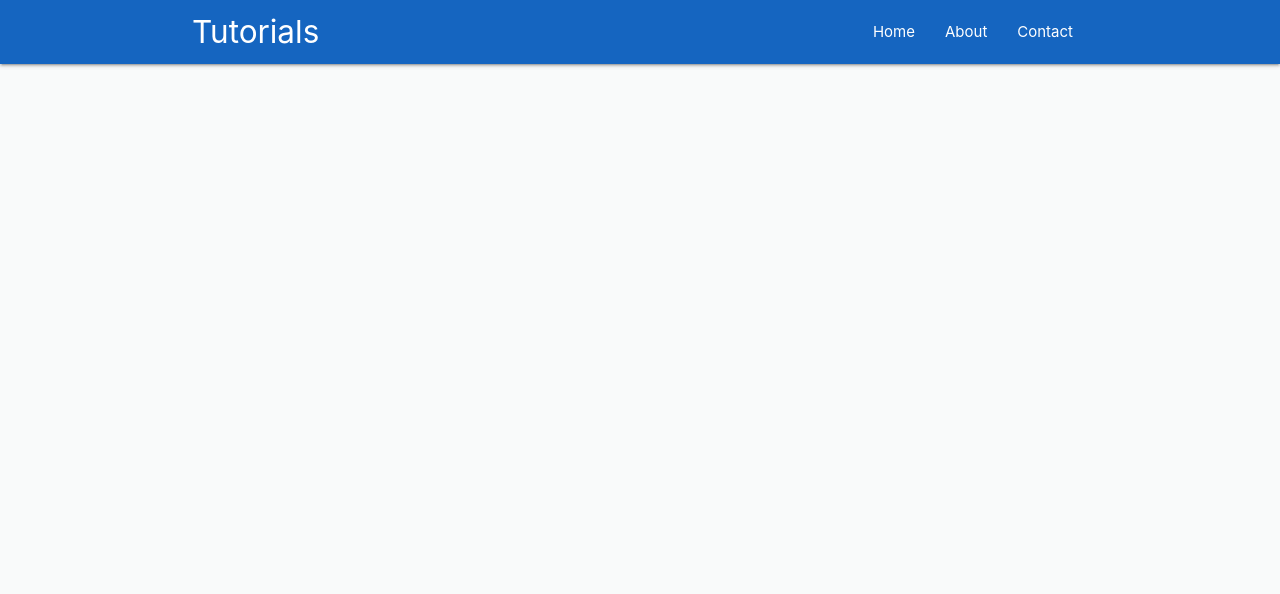
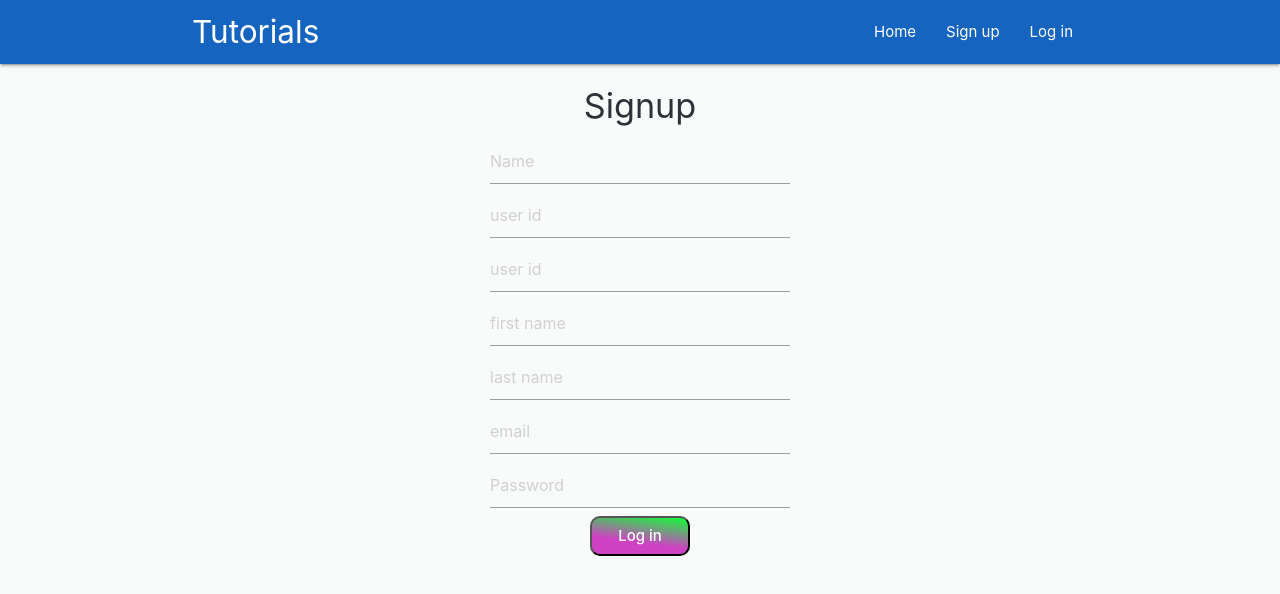
Before and after one commit to WebAhead7/tutorialfront, a React (Create React App) app: page /signup in a window 1280 px wide. Shown: the top 594 px of the page. Built offline with nearby package versions, Linux system fonts and the light colour scheme; no server answers.

Commit message:
adds the auth componenets

```diff
--- a/src/App.js
+++ b/src/App.js
@@ -9,6 +9,8 @@ import Home from "./components/Home";
 import React, { useState, useEffect } from "react";
 import { getTutorials } from "./components/Api/Api";
 import EditTutorial from "./components/EditTutorial";
+import Signup from "./components/Signup";
+import Login from "./components/Login";
 
 function App() {
   const [list, setList] = useState(null);
@@ -22,8 +24,8 @@ function App() {
 
       {/* who is logged in maybe here inside Navbar --> countItems={cart.length} */}
       <Route exact path="/" component={() => <Tutorials list={list} />} />
-      <Route path="/contact" component={Contact} />
-      <Route path="/about" component={About} />
+      <Route path="/login" component={Login} />
+      <Route path="/signup" component={Signup} />
     </BrowserRouter>
   );
 }
--- a/src/components/Login/index.jsx
+++ b/src/components/Login/index.jsx
@@ -1,7 +1,52 @@
 import React from 'react';
 
 const Login = () => {
-  return <h4>Login </h4>;
+  return <div>
+
+    <h4>Login </h4>
+    <form >
+      <div className="name">
+        <input
+          type="text"
+          name="name"
+          placeholder="Name"
+          style={{ width: '300px' }}
+          // onChange={/*handleChange*/}
+          autoComplete="off"
+        />
+
+        {/* {errors.name.length > 0 && (
+          <span className="error">{errors.name}</span>
+        )} */}
+      </div>
+
+
+      <div className="password">
+        <input
+          type="password"
+          name="password"
+          placeholder="Password"
+          style={{ width: '300px' }}
+        // onChange={/*handleChange*/}
+        />
+
+        {/* {errors.password.length > 0 && (
+          <span className="error">{errors.password}</span>
+        )} */}
+      </div>
+
+
+
+      {/* <div className="info">
+        <small>Password must be eight characters in length.</small>
+      </div> */}
+
+      <div className="submit">
+        <button>Log in</button>
+      </div>
+    </form>
+
+  </div>
 };
 
 export default Login;
--- a/src/components/Navbar.jsx
+++ b/src/components/Navbar.jsx
@@ -12,10 +12,10 @@ const Navbar = (props) => {
             <NavLink to='/'>Home</NavLink>
           </li>
           <li>
-            <NavLink to='/about'>About</NavLink>
+            <NavLink to='/signup'>Sign up</NavLink>
           </li>
           <li>
-            <NavLink to='/contact'>Contact</NavLink>
+            <NavLink to='/Login'>Log in</NavLink>
           </li>
           {/* <li>
             <NavLink to='/cart'>
--- a/src/components/Signup/index.jsx
+++ b/src/components/Signup/index.jsx
@@ -1,9 +1,96 @@
 import React from 'react';
 
-function Signup() {
-  return (
+const Signup = () => {
+  return <div>
+
     <h4>Signup </h4>
+    <form >
 
-}
+      <div className="id">
+        <input
+          type="text"
+          name="name"
+          placeholder="Name"
+          style={{ width: '300px' }}
+
+          // onChange={/*handleChange*/}
+          autoComplete="off"
+        />
+        {/* {errors.name.length > 0 && (
+              <span className="error">{errors.name}</span>
+            )} */}
+      </div>
+
+      <div className="userid">
+        <input
+          type="text"
+          name="userid"
+          style={{ width: '300px' }}
+          placeholder="user id "
+        // onChange={/*handleChange*/}
+        />
+      </div>
+
+      <div className="username">
+        <input
+          type="text"
+          style={{ width: '300px' }}
+          name="userid"
+          placeholder="user id "
+        // onChange={/*handleChange*/}
+        />
+      </div>
+
+      <div className="firstname">
+        <input
+          type="text"
+          name="firstname"
+          style={{ width: '300px' }}
+          placeholder="first name "
+        // onChange={/*handleChange*/}
+        />
+      </div>
+
+      <div className="lastname">
+        <input
+          type="text"
+          name="lastname"
+          placeholder="last name"
+          style={{ width: '300px' }}
+        // onChange={/*handleChange*/}
+        />
+      </div>
+
+      <div className="email">
+        <input
+          type="email"
+          name="email"
+          placeholder="email"
+          style={{ width: '300px' }}
+        // onChange={/*handleChange*/}
+        />
+
+      </div>
+
+      <div className="password">
+        <input
+          type="password"
+          name="password"
+          placeholder="Password"
+          style={{ width: '300px' }}
+        // onChange={/*handleChange*/}
+        />
+
+      </div>
+
+
+      <div className="submit">
+        <button>Log in</button>
+      </div>
+    </form>
+
+  </div>
+
+};
 
 export default Signup;
```
Also changed, not shown: 1 other file (tests, documents, lock files or other folders).
